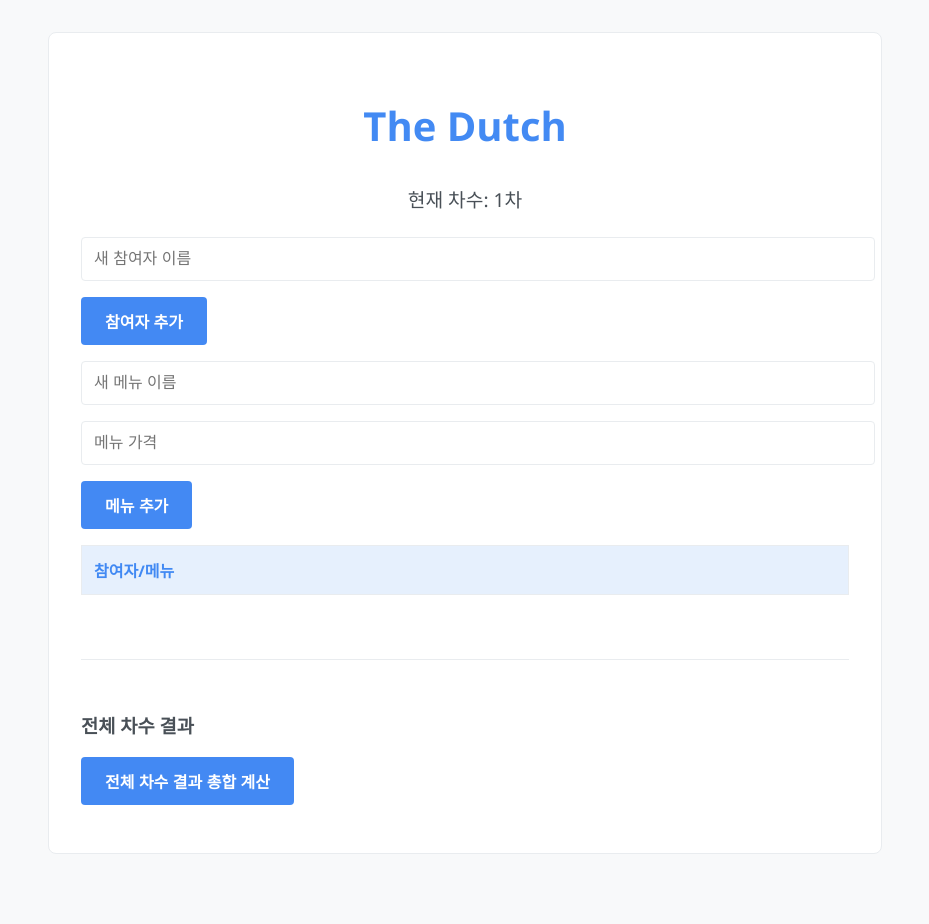
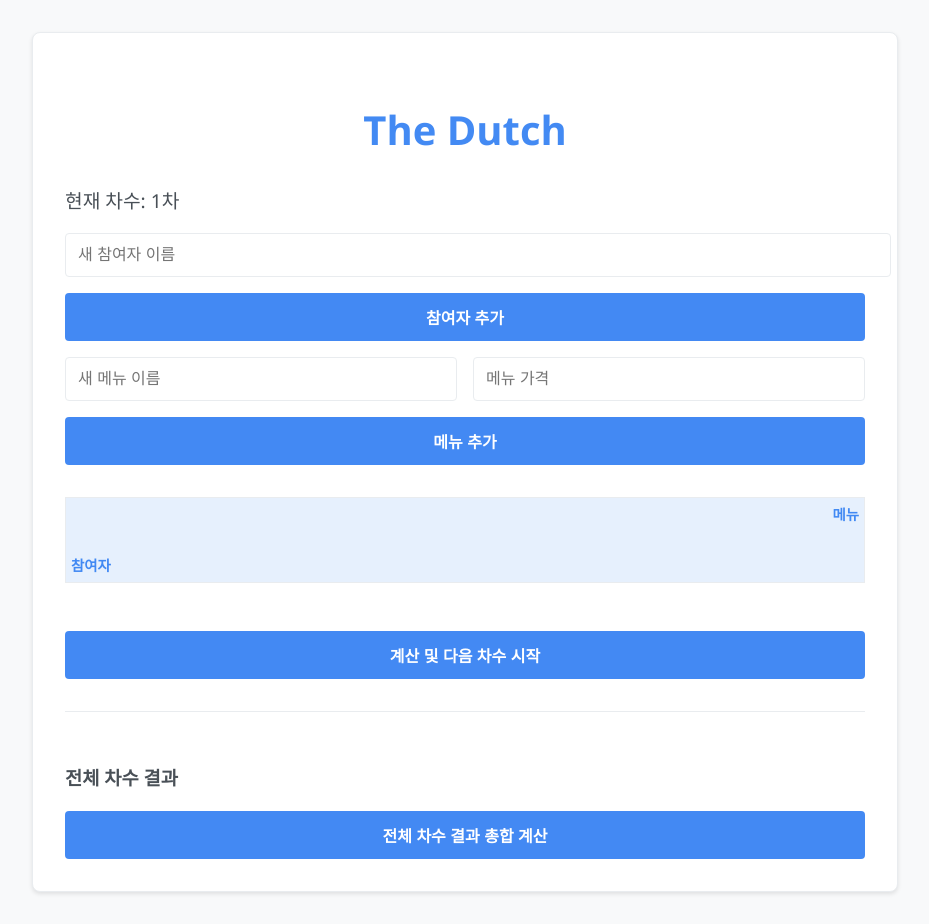
Before and after one commit to JJJiL0ng/TheDutch, a React (Create React App) app: page / in a window 1280 px wide. Shown: the whole page, without its empty margins (175-1104 px from the left). Before the commit the page ends 886 px from the top, so only its background shows below. Built offline with nearby package versions, Linux system fonts and the light colour scheme.

Commit message:
update in 7/31 - 1

```diff
--- a/package.json
+++ b/package.json
@@ -8,7 +8,7 @@
     "@testing-library/user-event": "^13.5.0",
     "react": "^18.3.1",
     "react-dom": "^18.3.1",
-    "react-scripts": "5.0.1",
+    "react-scripts": "^5.0.1",
     "web-vitals": "^2.1.4"
   },
   "scripts": {
--- a/src/App.css
+++ b/src/App.css
@@ -6,25 +6,29 @@
   --dark-gray: #495057;
   --light-gray: #e9ecef;
   --white: #ffffff;
+  --check-color: #4caf50;
 }
 
 body {
   background-color: var(--gray);
   color: var(--dark-gray);
   font-family: 'Segoe UI', Tahoma, Geneva, Verdana, sans-serif;
+  line-height: 1.6;
 }
 
 .container {
-  max-width: 100%;
+  max-width: 800px;
+  margin: 2rem auto;
   padding: 2rem;
   background-color: var(--white);
   border-radius: 8px;
   border: 1px solid var(--light-gray);
+  box-shadow: 0 2px 4px rgba(0, 0, 0, 0.1);
 }
 
 .title {
   text-align: center;
-  margin-bottom: 2rem;
+  margin-bottom: 1.5rem;
   color: var(--main-blue);
   font-size: 2.5rem;
 }
@@ -32,14 +36,19 @@ body {
 .current-round {
   font-size: 1.2rem;
   color: var(--dark-gray);
-  margin-bottom: 1.5rem;
-  text-align: center;
+  margin-bottom: 1rem;
+  text-align: left;
+}
+
+.input-section {
+  display: flex;
+  flex-direction: column;
+  gap: 1rem;
+  margin-bottom: 2rem;
 }
 
 .input {
-  width: 100%;
   padding: 0.75rem;
-  margin-bottom: 1rem;
   border: 1px solid var(--light-gray);
   border-radius: 4px;
   font-size: 1rem;
@@ -51,15 +60,26 @@ body {
   border-color: var(--main-blue);
 }
 
+.input-group {
+  display: flex;
+  gap: 1rem;
+}
+
+.full-width {
+  width: 100%;
+}
+
+.half-width {
+  width: calc(50% - 0.5rem);
+}
+
 .button {
-  width: 100%;
   padding: 0.75rem;
   background-color: var(--main-blue);
   color: var(--white);
   border: none;
   border-radius: 4px;
   cursor: pointer;
-  margin-bottom: 1rem;
   font-size: 1rem;
   font-weight: 600;
   transition: background-color 0.3s ease, transform 0.1s ease;
@@ -80,11 +100,12 @@ body {
 
 .table {
   width: 100%;
-  border-collapse: collapse;
+  border-collapse: separate;
+  border-spacing: 0;
   margin-bottom: 1rem;
 }
 
-.cell, .header-cell {
+.cell, .header-cell, .corner-header {
   border: 1px solid var(--light-gray);
   padding: 0.75rem;
   text-align: left;
@@ -96,19 +117,38 @@ body {
   color: var(--main-blue);
 }
 
+.corner-header {
+  position: relative;
+  width: 120px;
+  height: 60px;
+  background-color: var(--light-blue);
+  font-weight: 600;
+  color: var(--main-blue);
+}
+
+.corner-header span {
+  position: absolute;
+  font-size: 0.9rem;
+}
+
+.corner-header .participant {
+  bottom: 5px;
+  left: 5px;
+}
+
+.corner-header .menu {
+  top: 5px;
+  right: 5px;
+}
+
 .center {
   text-align: center;
 }
 
 .result-title {
   font-weight: 600;
-  margin-bottom: 1rem;
+  margin: 2rem 0 1rem;
   color: var(--main-blue);
-}
-
-input[type="checkbox"] {
-  transform: scale(1.2);
-  margin-right: 0.5rem;
 }
 
 .member-result {
@@ -151,7 +191,7 @@ input[type="checkbox"] {
 }
 
 .all-rounds-results {
-  margin-top: 3rem;
+  margin-top: 2rem;
   border-top: 1px solid var(--light-gray);
   padding-top: 2rem;
 }
@@ -178,18 +218,21 @@ input[type="checkbox"] {
   margin-bottom: 1rem;
 }
 
-@media (min-width: 768px) {
-  .container {
-    max-width: 768px;
-    margin: 2rem auto;
-  }
+/* Styles for clickable cells */
+.cell.center {
+  cursor: pointer;
+  transition: background-color 0.3s ease;
+}
 
-  .button {
-    width: auto;
-    padding: 0.75rem 1.5rem;
-  }
+.cell.center:hover {
+  background-color: var(--light-blue);
+}
 
-  .button + .button {
-    margin-left: 1rem;
-  }
+.cell.center.checked {
+  background-color: var(--check-color);
+  color: var(--white);
 }
+
+.cell.center.checked:hover {
+  background-color: #45a049;
+}
--- a/src/App.js
+++ b/src/App.js
@@ -49,7 +49,17 @@ const DutchPayCalculator = () => {
     }
   };
 
-  const calculateDutchPay = () => {
+  const handlePriceChange = (e) => {
+    const value = parseInt(e.target.value);
+    setNewColumnPrice(isNaN(value) ? '' : value.toString());
+  };
+
+  const calculateAndStartNewRound = () => {
+    if (rows.length === 0 || headers.length === 0) {
+      alert('참여자와 메뉴를 먼저 추가해주세요.');
+      return;
+    }
+
     const newRows = rows.map(row => ({ ...row, total: 0 }));
     const newDetailedResults = rows.map(row => ({ name: row.name, items: [] }));
 
@@ -75,7 +85,6 @@ const DutchPayCalculator = () => {
     setDetailedResults(newDetailedResults);
     setCalculated(true);
 
-    // 새로운 라운드 저장
     const newRound = {
       roundNumber: currentRound,
       headers: [...headers],
@@ -84,7 +93,14 @@ const DutchPayCalculator = () => {
       detailedResults: newDetailedResults
     };
     setRounds([...rounds, newRound]);
-    setTotalSum(null); // 새 라운드가 추가되면 총합 초기화
+
+    setHeaders([]);
+    setRows(rows.map(row => ({ ...row, checks: [], total: 0 })));
+    setPrices({});
+    setCalculated(false);
+    setDetailedResults([]);
+    setCurrentRound(currentRound + 1);
+    setTotalSum(null);
   };
 
   const deleteRow = (index) => {
@@ -112,15 +128,6 @@ const DutchPayCalculator = () => {
     setCalculated(false);
   };
 
-  const startNewRound = () => {
-    setHeaders([]);
-    setRows(rows.map(row => ({ ...row, checks: [], total: 0 })));
-    setPrices({});
-    setCalculated(false);
-    setDetailedResults([]);
-    setCurrentRound(currentRound + 1);
-  };
-
   const calculateTotalSum = () => {
     const totalSumByPerson = {};
 
@@ -141,38 +148,48 @@ const DutchPayCalculator = () => {
     <div className="container">
       <h2 className="title">The Dutch</h2>
       <p className="current-round">현재 차수: {currentRound}차</p>
+      <div className="input-section">
         <input
-        className="input"
+          className="input full-width"
           value={newRowValue}
           onChange={(e) => setNewRowValue(e.target.value)}
           onKeyPress={(e) => handleKeyPress(e, addRow)}
           placeholder="새 참여자 이름"
         />
-      <button className="button" onClick={addRow}>참여자 추가</button>
+        <button className="button full-width" onClick={addRow}>참여자 추가</button>
+        <div className="input-group">
           <input
-        className="input"
+            className="input half-width"
             value={newColumnMenu}
             onChange={(e) => setNewColumnMenu(e.target.value)}
             placeholder="새 메뉴 이름"
           />
           <input
-        className="input"
+            className="input half-width"
             value={newColumnPrice}
-        onChange={(e) => setNewColumnPrice(e.target.value)}
+            onChange={handlePriceChange}
             onKeyPress={(e) => handleKeyPress(e, addColumn)}
             placeholder="메뉴 가격"
+            type="number"
+            min="0"
+            step="1000"
           />
-      <button className="button" onClick={addColumn}>메뉴 추가</button>
+        </div>
+        <button className="button full-width" onClick={addColumn}>메뉴 추가</button>
+      </div>
       <div className="table-container">
         <table className="table">
           <thead>
             <tr>
-              <th className="header-cell">참여자/메뉴</th>
+              <th className="corner-header">
+                <span className="participant">참여자</span>
+                <span className="menu">메뉴</span>
+              </th>
               {headers.map((header, index) => (
                 <th key={index} className="header-cell">
                   <div className="header-content">
                     <span>{header}<br />{`(${prices[header]}원)`}</span>
-                    <button className="delete-button menu-delete" onClick={() => deleteColumn(index)}>X</button>
+                    <button className="delete-button" onClick={() => deleteColumn(index)}>×</button>
                   </div>
                 </th>
               ))}
@@ -184,16 +201,16 @@ const DutchPayCalculator = () => {
                 <td className="cell">
                   <div className="member-cell">
                     <span>{row.name}</span>
-                    <button className="delete-button member-delete" onClick={() => deleteRow(rowIndex)}>X</button>
+                    <button className="delete-button" onClick={() => deleteRow(rowIndex)}>×</button>
                   </div>
                 </td>
                 {row.checks.map((checked, colIndex) => (
-                  <td key={colIndex} className="cell center">
-                    <input
-                      type="checkbox"
-                      checked={checked}
-                      onChange={() => toggleCheck(rowIndex, colIndex)}
-                    />
+                  <td
+                    key={colIndex}
+                    className={`cell center ${checked ? 'checked' : ''}`}
+                    onClick={() => toggleCheck(rowIndex, colIndex)}
+                  >
+                    {checked ? '✓' : ''}
                   </td>
                 ))}
               </tr>
@@ -201,12 +218,7 @@ const DutchPayCalculator = () => {
           </tbody>
         </table>
       </div>
-      {rows.length > 0 && headers.length > 0 && (
-        <div>
-          <button className="button calculate-button" onClick={calculateDutchPay}>계산</button>
-          <button className="button new-round-button" onClick={startNewRound}>다음 차수 시작</button>
-        </div>
-      )}
+      <button className="button full-width" onClick={calculateAndStartNewRound}>계산 및 다음 차수 시작</button>
       {calculated && (
         <div className="result">
           <h3 className="result-title">{currentRound - 1}차 계산 결과:</h3>
@@ -236,7 +248,7 @@ const DutchPayCalculator = () => {
         ))}
       </div>
 
-      <button className="button total-sum-button" onClick={calculateTotalSum}>전체 차수 결과 총합 계산</button>
+      <button className="button full-width" onClick={calculateTotalSum}>전체 차수 결과 총합 계산</button>
 
       {totalSum && (
         <div className="total-sum-result">
```
Also changed, not shown: 1 other file (tests, documents, lock files or other folders). Lines whose indentation alone changed are shown as unchanged.
